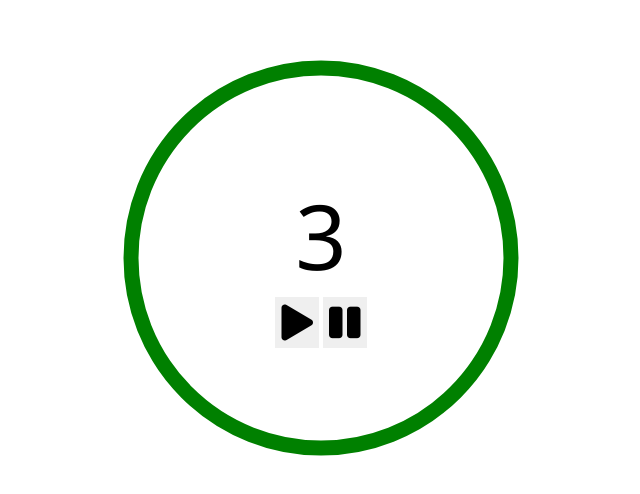
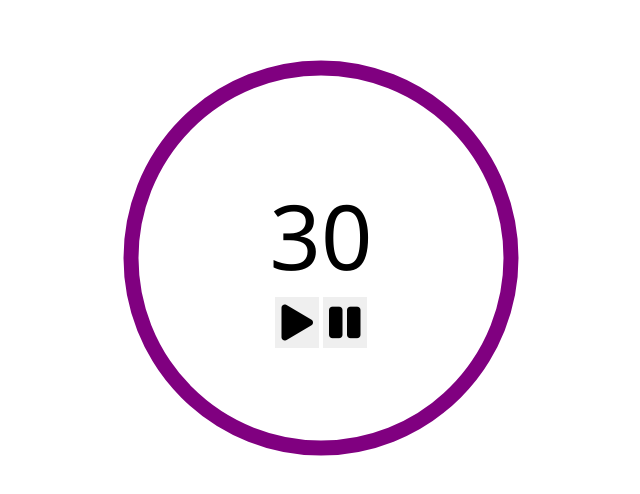
Before and after one commit to JP-SH/timer, a plain HTML site: page index.html in a window 1280 px wide. Shown: the part 148-642 px from the top of the page, without its empty margins (319-959 px from the left). Drawn offline with Linux system fonts and the light colour scheme.

Commit message:
colour/default timer update

```diff
--- a/index.html
+++ b/index.html
@@ -11,7 +11,7 @@
   <body>
     <div class="timer">
       <div class="controls">
-        <input id="duration" value="3" />
+        <input id="duration" value="30" />
         <div>
           <button id="start"><i class="fas fa-play"></i></button>
           <button id="pause"><i class="fas fa-pause"></i></button>
@@ -20,7 +20,7 @@
       <svg class="dial">
         <circle
           fill="transparent"
-          stroke="green"
+          stroke="purple"
           stroke-width="15"
           r="190"
           cx="0"
```
